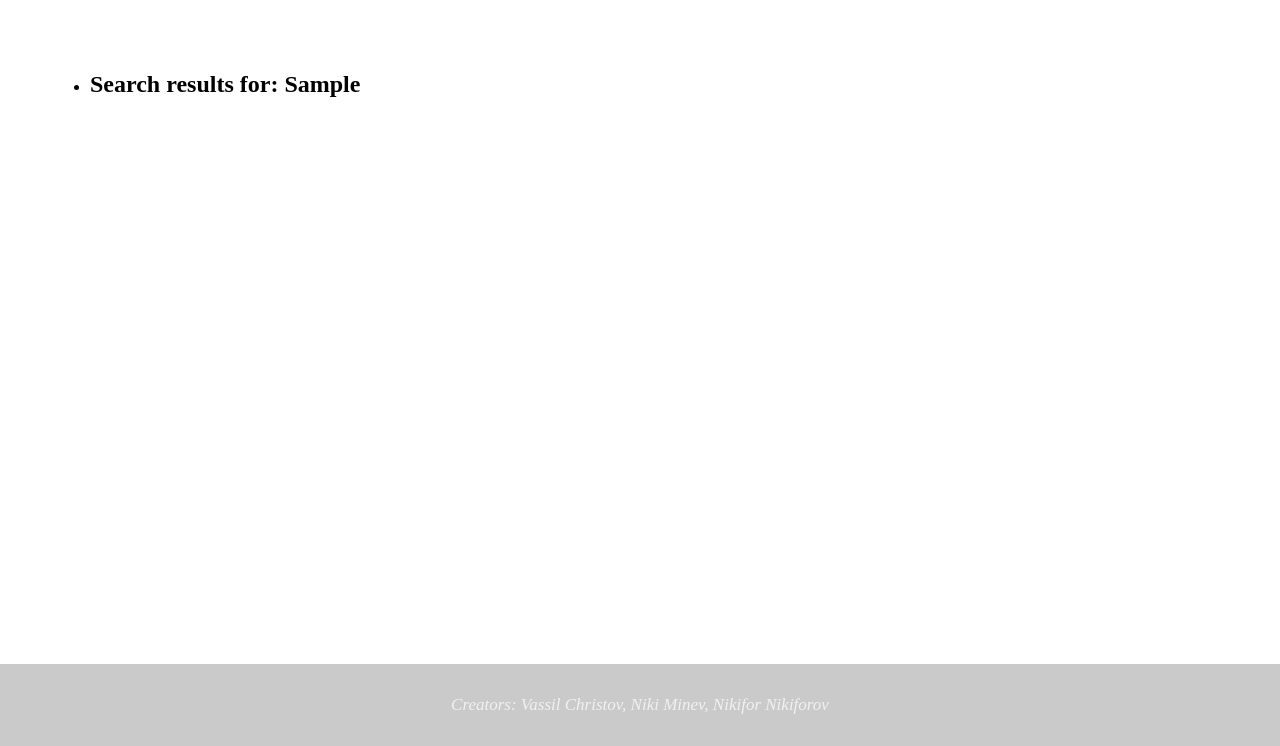
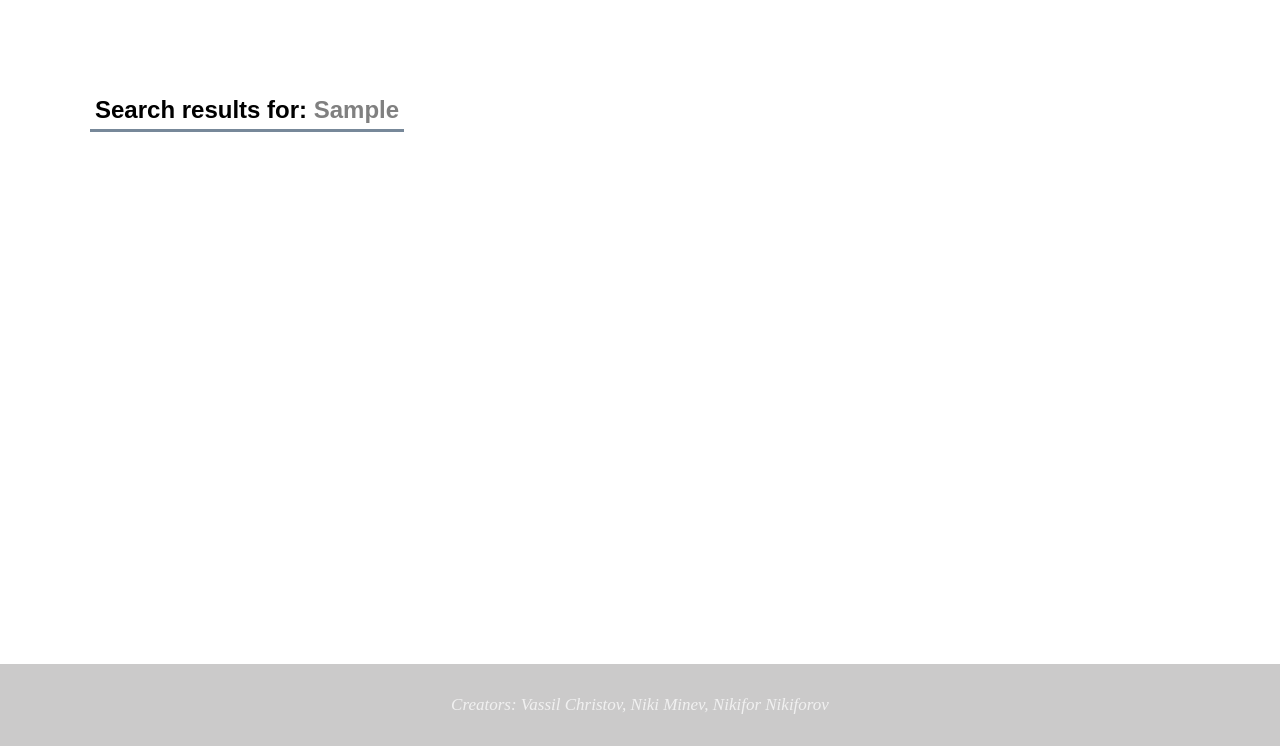
Before and after one commit to vasschu/giphy, a website with bundled scripts: page index.html in a window 1280 px wide. Both pictures are taken after typing "Sample" into the empty fields and a click on the button "Search". Shown: the part 54-800 px from the top of the page. Built offline with nearby package versions, Linux system fonts and the light colour scheme; no server answers.

Commit message:
fixed grid view, fixed search word display

```diff
--- a/functions.js
+++ b/functions.js
@@ -70,7 +70,7 @@ export const openGif = (id) => {
 export const displaySearchWord = (searchWord, body) => {
   body.prepend(`
   <div class="search-info">
-  <h2>Search results for: ${searchWord}</h2>
+  <h2>Search results for: <span style="color:grey">${searchWord}</span></h2>
   </div>
   `);
 }
--- a/styles.css
+++ b/styles.css
@@ -32,7 +32,15 @@
     margin-left: 90px;
     margin-right: 90px;
     text-align: justify;
-    display: list-item;
+    display: inline-block;
+}
+
+h2 {
+    border-bottom: solid;
+    border-color: lightslategrey;
+    padding: 5px;
+    font-family: sans-serif;
+
 }
 
 body {
```
